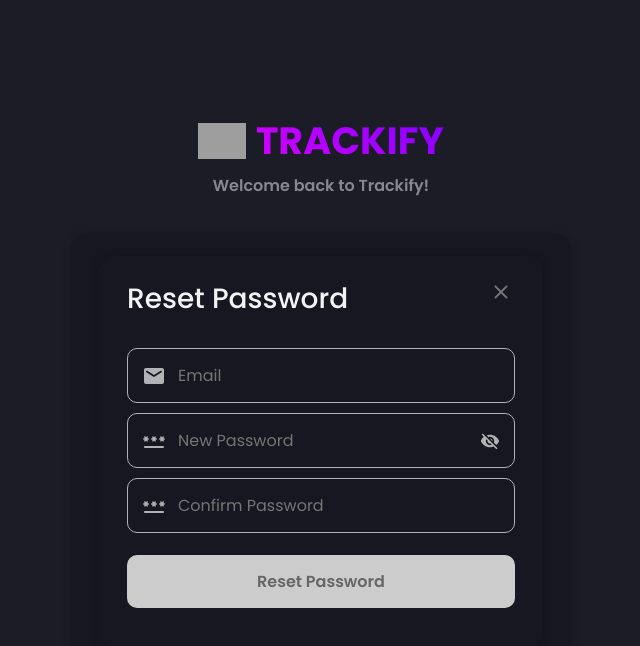
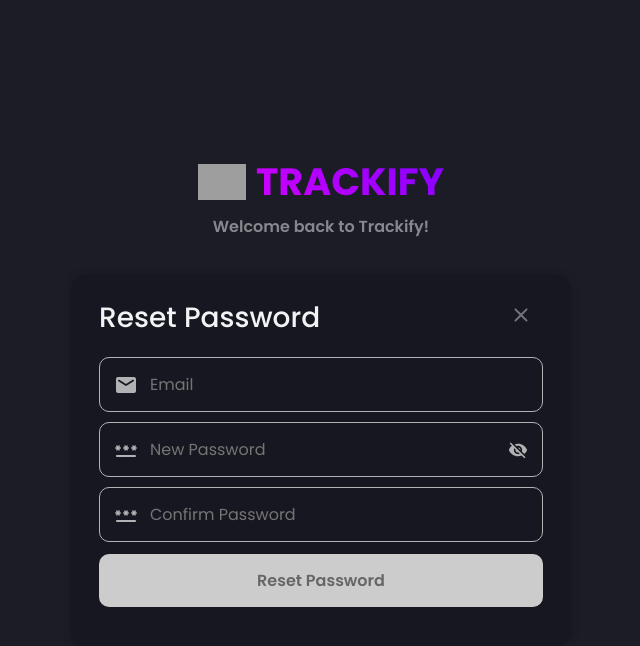
Before and after one commit to rishavchanda/Trackify, a React (Create React App) app in the folder client/: page / in a window 1280 px wide. Both pictures are taken after a click on the element "Forgot password ?". Shown: the top 646 px of the page, without its empty margins (319-959 px from the left). Built offline with nearby package versions, Linux system fonts and the light colour scheme; no server answers; grey boxes are pictures that could not be loaded.

Commit message:
Changed style

```diff
--- a/client/src/components/ForgetPassword.jsx
+++ b/client/src/components/ForgetPassword.jsx
@@ -14,16 +14,6 @@
 import OTP from "./OTP";
 
 const Container = styled.div`
-  width: 100%;
-  max-width: 500px;
-  padding: 22px 28px 40px 28px;
-  background-color: ${({ theme }) => theme.card};
-  color: ${({ theme }) => theme.text_secondary + 99};
-  border-radius: 16px;
-  box-shadow: 0 0 10px rgba(0, 0, 0, 0.2);
-  display: flex;
-  flex-direction: column;
-  gap: 10px;
   position: relative;
 `;
 
@@ -310,8 +300,8 @@
           <CloseRounded
             style={{
               position: "absolute",
-              top: "24px",
-              right: "30px",
+              top: "6px",
+              right: "10px",
               cursor: "pointer"
             }}
             onClick={() => setShowForgotPassword(false)}
@@ -388,10 +378,6 @@
           <Button
             buttonDisabled={resetDisabled}
             onClick={() => {
-              setErrorMessage({
-                ...errorMessage,
-                apierror: ""
-              });
               sendOtp();
             }}
             disabled={resetDisabled}
--- a/client/src/components/OTP.jsx
+++ b/client/src/components/OTP.jsx
@@ -38,18 +38,18 @@
   font-size: 14px;
   font-weight: 500;
   color: ${({ theme }) => theme.text_secondary};
-  margin: 0px 26px 0px 26px;
+  margin: 2px 2px 0px 2px;
 `;
 const Span = styled.span`
   color: ${({ theme }) => theme.primary};
   font-size: 12px;
-  margin: 0px 26px 0px 26px;
+  margin: 0px 2px 0px 2px;
 `;
 
 const Error = styled.div`
   color: red;
   font-size: 12px;
-  margin: 2px 26px 8px 26px;
+  margin: 2px 2px 8px 2px;
   display: block;
   ${({ error, theme }) =>
     error === "" &&
@@ -59,14 +59,14 @@
 
 const Timer = styled.div`
   color: ${({ theme }) => theme.text_secondary};
-  font-size: 12px;
+  font-size: 16px;
   margin: 2px 26px 8px 26px;
   display: block;
 `;
 
 const Resend = styled.div`
   color: ${({ theme }) => theme.primary};
-  font-size: 14px;
+  font-size: 16px;
   margin: 2px 26px 8px 26px;
   display: block;
   cursor: pointer;
@@ -264,8 +264,8 @@
             shouldAutoFocus
             inputStyle={{
               fontSize: "22px",
-              width: "38px",
-              height: "38px",
+              width: "48px",
+              height: "48px",
               borderRadius: "5px",
               border: "1px solid #ccc",
               textAlign: "center",
```
